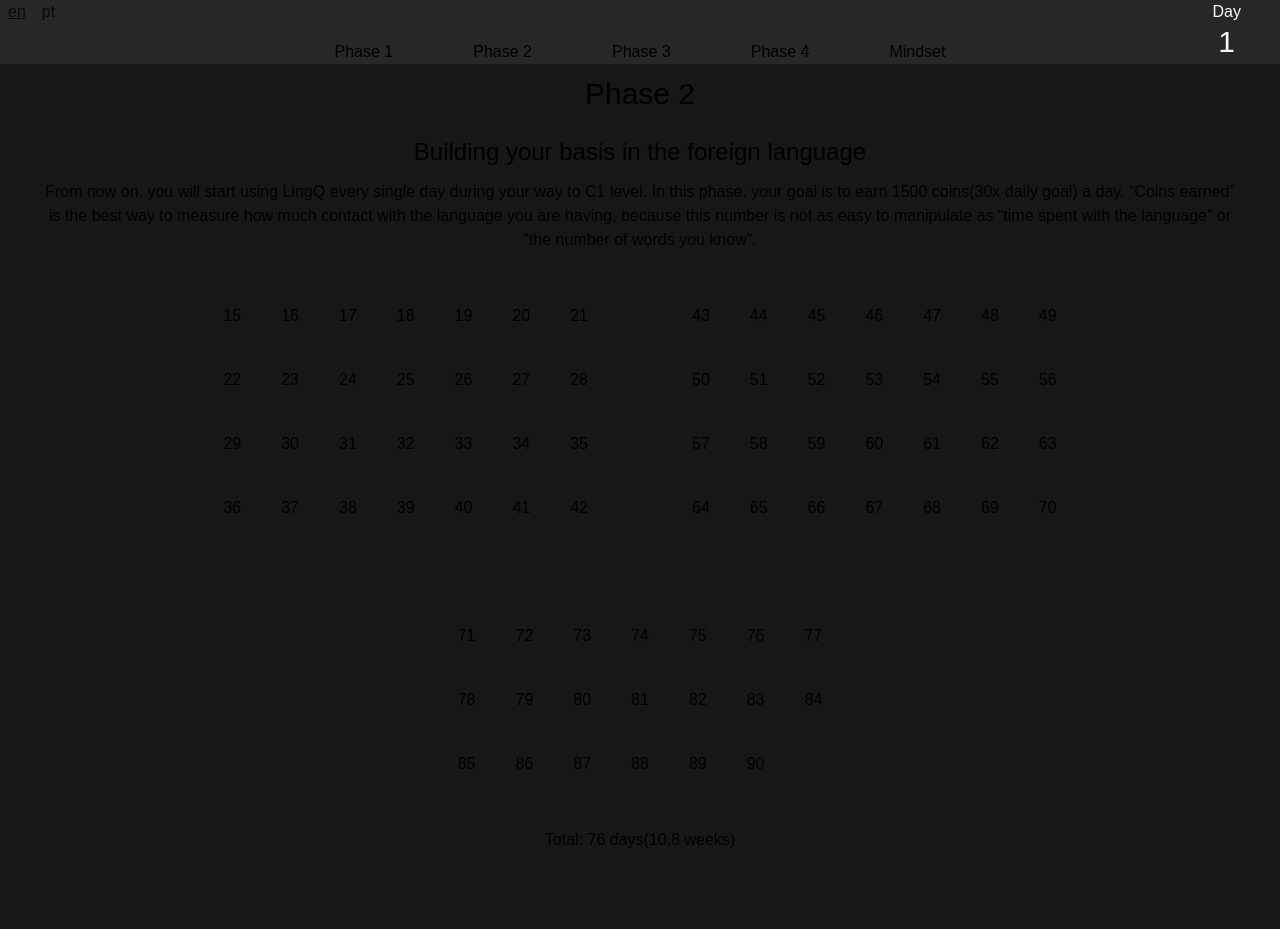
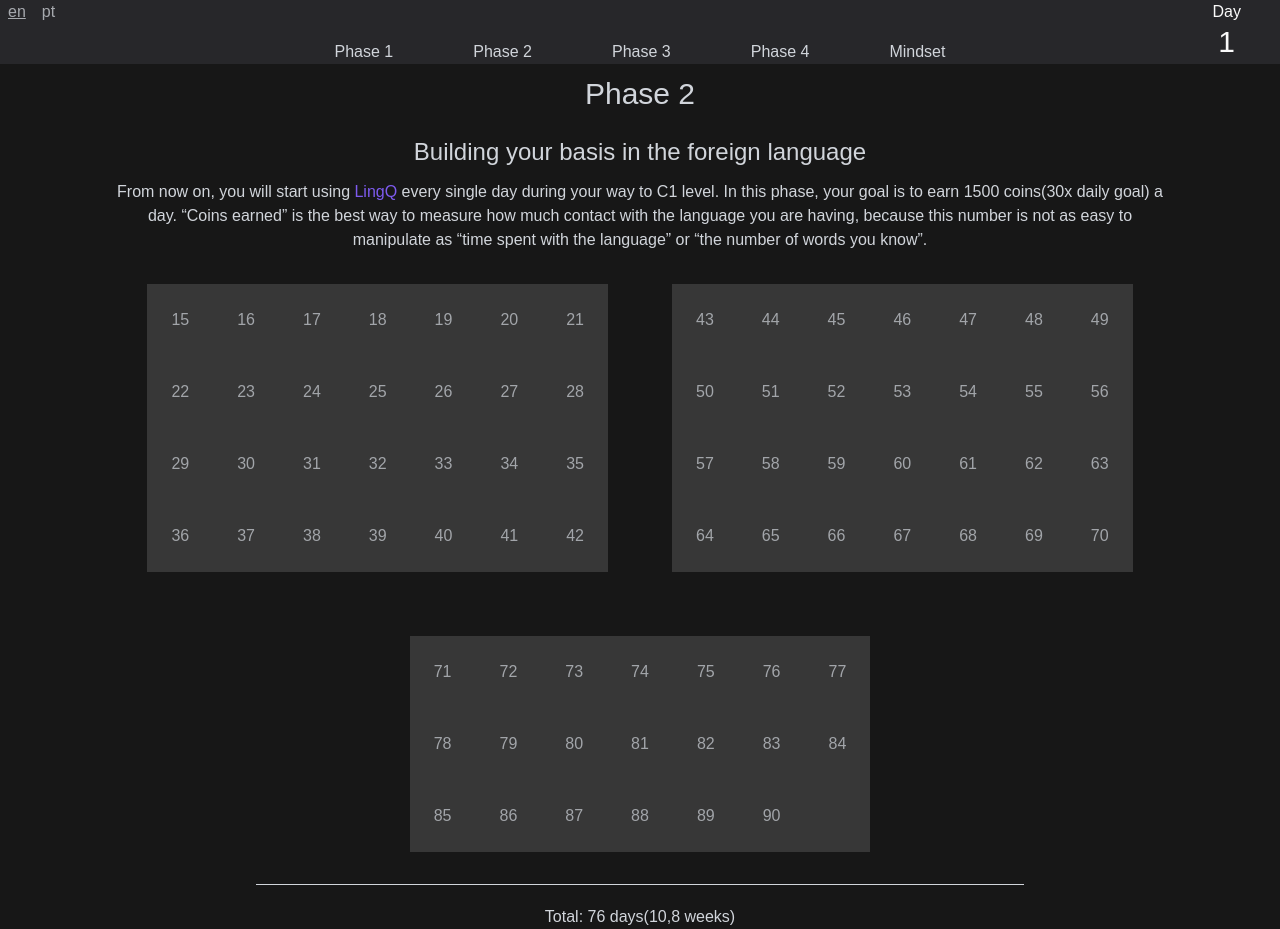
Before and after one commit to henriquerubido1/my-method, a React (Vite) app: page /phase2 in a window 1280 px wide. Before the commit the page ends 852 px from the top, so only its background shows below. Built offline with nearby package versions, Linux system fonts and the light colour scheme.

Commit message:
feat:phase2 refactored

```diff
--- a/src/constants/consts.js
+++ b/src/constants/consts.js
@@ -1,15 +1 @@
-export const primaryDays = [...Array(15).keys()];
-
-export const days = primaryDays.slice(1);
-
-export const firstWeek = days.filter(day => day < 8);
-
-export const secondWeek = days.filter(day => day > 7);
-
 export const getFinishedDays = localStorage.getItem('finishedDays');
-
-const filterDays = firstWeek.filter((day) => day <= getFinishedDays);
-
-const filterDays2 = secondWeek.filter((day) => day <= getFinishedDays);
-
-export const finishedDays = [...filterDays, ...filterDays2];
--- /dev/null
+++ b/src/constants/firstCalendar.js
@@ -0,0 +1,11 @@
+import { getFinishedDays } from './consts';
+
+const days = [...Array(15).keys()].slice(1);
+
+export const firstWeek = days.filter(day => day < 8);
+export const secondWeek = days.filter(day => day > 7);
+
+const filterDays = firstWeek.filter((day) => day <= getFinishedDays);
+const filterDays2 = secondWeek.filter((day) => day <= getFinishedDays);
+
+export const finishedDays = [...filterDays, ...filterDays2];
--- /dev/null
+++ b/src/constants/secondCalendar.js
@@ -0,0 +1,41 @@
+import { getFinishedDays } from './consts';
+
+const days = [...Array(91).keys()].slice(15);
+
+export const firstWeek = days.filter(day => day < 22);
+export const secondWeek = days.filter(day => day > 21 && day < 29);
+export const thirdWeek = days.filter(day => day > 28 && day < 36);
+export const fourthWeek = days.filter(day => day > 35 && day < 43);
+export const fifthWeek = days.filter(day => day > 42 && day < 50);
+export const sixthWeek = days.filter(day => day > 49 && day < 57);
+export const seventhWeek = days.filter(day => day > 56 && day < 64);
+export const eighthWeek = days.filter(day => day > 63 && day < 71);
+export const ninthWeek = days.filter(day => day > 70 && day < 78);
+export const tenthWeek = days.filter(day => day > 77 && day < 85);
+export const eleventhWeek = days.filter(day => day > 84 && day < 91);
+
+const filterDays = firstWeek.filter((day) => day <= getFinishedDays);
+const filterDays2 = secondWeek.filter((day) => day <= getFinishedDays);
+const filterDays3 = thirdWeek.filter((day) => day <= getFinishedDays);
+const filterDays4 = fourthWeek.filter((day) => day <= getFinishedDays);
+const filterDays5 = fifthWeek.filter((day) => day <= getFinishedDays);
+const filterDays6 = sixthWeek.filter((day) => day <= getFinishedDays);
+const filterDays7 = seventhWeek.filter((day) => day <= getFinishedDays);
+const filterDays8 = eighthWeek.filter((day) => day <= getFinishedDays);
+const filterDays9 = ninthWeek.filter((day) => day <= getFinishedDays);
+const filterDays10 = tenthWeek.filter((day) => day <= getFinishedDays);
+const filterDays11 = eleventhWeek.filter((day) => day <= getFinishedDays);
+
+export const finishedDays = [
+	...filterDays,
+	...filterDays2,
+	...filterDays3,
+	...filterDays4,
+	...filterDays5,
+	...filterDays6,
+	...filterDays7,
+	...filterDays8,
+	...filterDays9,
+	...filterDays10,
+	...filterDays11
+];
--- a/src/pages/en/Phase2.jsx
+++ b/src/pages/en/Phase2.jsx
@@ -1,105 +1,55 @@
 import React, { useEffect } from 'react';
 import Header from '../../components/en/Header';
+import { checkedStyle, uncheckedStyle } from '../../constants/styles';
+import { lingQ } from '../../constants/links';
+import { finishDay } from '../../functions/funcs';
+import { getFinishedDays } from '../../constants/consts';
+import {
+	firstWeek,
+	secondWeek,
+	thirdWeek,
+	fourthWeek,
+	fifthWeek,
+	sixthWeek,
+	seventhWeek,
+	eighthWeek,
+	ninthWeek,
+	tenthWeek,
+	eleventhWeek,
+	finishedDays,
+} from '../../constants/secondCalendar';
 
 function Phase2() {
-	const primaryDays = [...Array(91).keys()];
-	const days = primaryDays.slice(15);
-	const firstWeek = days.filter(day => day < 22);
-	const secondWeek = days.filter(day => day > 21 && day < 29);
-	const thirdWeek = days.filter(day => day > 28 && day < 36);
-	const fourthWeek = days.filter(day => day > 35 && day < 43);
-	const fifthWeek = days.filter(day => day > 42 && day < 50);
-	const sixthWeek = days.filter(day => day > 49 && day < 57);
-	const seventhWeek = days.filter(day => day > 56 && day < 64);
-	const eighthWeek = days.filter(day => day > 63 && day < 71);
-	const ninthWeek = days.filter(day => day > 70 && day < 78);
-	const tenthWeek = days.filter(day => day > 77 && day < 85);
-	const eleventhWeek = days.filter(day => day > 84 && day < 91);
-	const getFinishedDays = localStorage.getItem('finishedDays');
-	const getClassDays = localStorage.getItem('finishedClasses');
-	const getWritingDays = localStorage.getItem('finishedWritings');
-	let checkClassDays = typeof JSON.parse(getClassDays) === 'number' ? JSON.parse(getClassDays) : 0;
-	let checkWritingDays = typeof JSON.parse(getWritingDays) === 'number' ? JSON.parse(getWritingDays) : 0;
 
-	function finishDay ({ target }) {
-		if (target.className === 'bg-indigo p-5') {
-			localStorage.setItem('finishedClasses', checkClassDays += 1);
-			localStorage.setItem('finishedDays', target.innerHTML);
-			return target.className='bg-blue p-5';
-		} else if (target.className === 'bg-rose p-5') {
-			localStorage.setItem('finishedWritings', checkWritingDays += 1);
-			localStorage.setItem('finishedDays', target.innerHTML);
-			return target.className='bg-blue p-5';
-		} else if (target.className !== 'bg-gray-dark p-5') {
-			localStorage.setItem('finishedDays', target.innerHTML - 1);
-			return target.className='bg-gray-dark p-5';
-		}  else {
-			localStorage.setItem('finishedDays', target.innerHTML);
-			return target.className='bg-blue p-5';
-		}
-	}
-
-	function setClassDay ({ target }) {
-		target.className='bg-indigo p-5';
-	}
-
-	function setWritingDay ({ target }) {
-		target.className='bg-rose p-5';
-	}
-
-	const filterDays = firstWeek.filter((day) => day <= getFinishedDays);
-	const filterDays2 = secondWeek.filter((day) => day <= getFinishedDays);
-	const filterDays3 = thirdWeek.filter((day) => day <= getFinishedDays);
-	const filterDays4 = fourthWeek.filter((day) => day <= getFinishedDays);
-	const filterDays5 = fifthWeek.filter((day) => day <= getFinishedDays);
-	const filterDays6 = sixthWeek.filter((day) => day <= getFinishedDays);
-	const filterDays7 = seventhWeek.filter((day) => day <= getFinishedDays);
-	const filterDays8 = eighthWeek.filter((day) => day <= getFinishedDays);
-	const filterDays9 = ninthWeek.filter((day) => day <= getFinishedDays);
-	const filterDays10 = tenthWeek.filter((day) => day <= getFinishedDays);
-	const filterDays11 = eleventhWeek.filter((day) => day <= getFinishedDays);
-	const finishedDays = [
-		...filterDays,
-		...filterDays2,
-		...filterDays3,
-		...filterDays4,
-		...filterDays5,
-		...filterDays6,
-		...filterDays7,
-		...filterDays8,
-		...filterDays9,
-		...filterDays10,
-		...filterDays11
-	];
 
 	useEffect(() => {
-		finishedDays.forEach(day => document.getElementById(day).className='bg-blue p-5');
+		finishedDays.forEach(day => document.getElementById(day).className=checkedStyle);
 	}, [finishedDays]);
 
 	return (
-		<div className="text-blue">
+		<div className="text-light-gray">
 			<Header en="/phase2" pt="pt/phase2" />
 			<h1 className="text-center p-3 text-3xl">Phase 2</h1>
 			<h3 className="text-center p-3 text-2xl">Building your basis in the foreign language</h3>
-			<p className="text-center mx-10">From now on, you will start using <a href="https://www.lingq.com/en/" className="text-purple hover:underline">LingQ</a> every single day during your way to C1 level. In this phase, your goal is to earn 1500 coins(30x daily goal) a day. “Coins earned” is the best way to measure how much contact with the language you are having, because this number is not as easy to manipulate as “time spent with the language” or “the number of words you know”.</p>
+			<p className="text-center mx-auto w-5/6">From now on, you will start using <a href={ lingQ } target="_blank" rel="noopener noreferrer" className="text-violet hover:underline">LingQ</a> every single day during your way to C1 level. In this phase, your goal is to earn 1500 coins(30x daily goal) a day. “Coins earned” is the best way to measure how much contact with the language you are having, because this number is not as easy to manipulate as “time spent with the language” or “the number of words you know”.</p>
 			<div className="flex justify-center">
 				<table className="m-8">
 					<tbody>
 						<tr>
 							{ /* eslint-disable-next-line react/jsx-key */ }
-							{ firstWeek.map(day => <td id={ day } className="bg-gray-dark p-5" onClick={ finishDay } onAuxClick={ setClassDay } onDoubleClick={ setWritingDay }>{ day }</td>) }
+							{ firstWeek.map(day => <td id={ day } className={uncheckedStyle} onClick={ finishDay }>{ day }</td>) }
 						</tr>
 						<tr>
 							{ /* eslint-disable-next-line react/jsx-key */ }
-							{ secondWeek.map(day => <td id={ day } className="bg-gray-dark p-5" onClick={ finishDay } onAuxClick={ setClassDay } onDoubleClick={ setWritingDay }>{ day }</td>) }
+							{ secondWeek.map(day => <td id={ day } className={uncheckedStyle} onClick={ finishDay }>{ day }</td>) }
 						</tr>
 						<tr>
 							{ /* eslint-disable-next-line react/jsx-key */ }
-							{ thirdWeek.map(day => <td id={ day } className="bg-gray-dark p-5" onClick={ finishDay } onAuxClick={ setClassDay } onDoubleClick={ setWritingDay }>{ day }</td>) }
+							{ thirdWeek.map(day => <td id={ day } className={uncheckedStyle} onClick={ finishDay }>{ day }</td>) }
 						</tr>
 						<tr>
 							{ /* eslint-disable-next-line react/jsx-key */ }
-							{ fourthWeek.map(day => <td id={ day } className="bg-gray-dark p-5" onClick={ finishDay } onAuxClick={ setClassDay } onDoubleClick={ setWritingDay }>{ day }</td>) }
+							{ fourthWeek.map(day => <td id={ day } className={uncheckedStyle} onClick={ finishDay }>{ day }</td>) }
 						</tr>
 					</tbody>
 				</table>
@@ -107,19 +57,19 @@ function Phase2() {
 					<tbody>
 						<tr>
 							{ /* eslint-disable-next-line react/jsx-key */ }
-							{ fifthWeek.map(day => <td id={ day } className="bg-gray-dark p-5" onClick={ finishDay } onAuxClick={ setClassDay } onDoubleClick={ setWritingDay }>{ day }</td>) }
+							{ fifthWeek.map(day => <td id={ day } className={uncheckedStyle} onClick={ finishDay }>{ day }</td>) }
 						</tr>
 						<tr>
 							{ /* eslint-disable-next-line react/jsx-key */ }
-							{ sixthWeek.map(day => <td id={ day } className="bg-gray-dark p-5" onClick={ finishDay } onAuxClick={ setClassDay } onDoubleClick={ setWritingDay }>{ day }</td>) }
+							{ sixthWeek.map(day => <td id={ day } className={uncheckedStyle} onClick={ finishDay }>{ day }</td>) }
 						</tr>
 						<tr>
 							{ /* eslint-disable-next-line react/jsx-key */ }
-							{ seventhWeek.map(day => <td id={ day } className="bg-gray-dark p-5" onClick={ finishDay } onAuxClick={ setClassDay } onDoubleClick={ setWritingDay }>{ day }</td>) }
+							{ seventhWeek.map(day => <td id={ day } className={uncheckedStyle} onClick={ finishDay }>{ day }</td>) }
 						</tr>
 						<tr>
 							{ /* eslint-disable-next-line react/jsx-key */ }
-							{ eighthWeek.map(day => <td id={ day } className="bg-gray-dark p-5" onClick={ finishDay } onAuxClick={ setClassDay } onDoubleClick={ setWritingDay }>{ day }</td>) }
+							{ eighthWeek.map(day => <td id={ day } className={uncheckedStyle} onClick={ finishDay }>{ day }</td>) }
 						</tr>
 					</tbody>
 				</table>
@@ -129,22 +79,22 @@ function Phase2() {
 					<tbody>
 						<tr>
 							{ /* eslint-disable-next-line react/jsx-key */ }
-							{ ninthWeek.map(day => <td id={ day } className="bg-gray-dark p-5" onClick={ finishDay } onAuxClick={ setClassDay } onDoubleClick={ setWritingDay }>{ day }</td>) }
+							{ ninthWeek.map(day => <td id={ day } className={uncheckedStyle} onClick={ finishDay }>{ day }</td>) }
 						</tr>
 						<tr>
 							{ /* eslint-disable-next-line react/jsx-key */ }
-							{ tenthWeek.map(day => <td id={ day } className="bg-gray-dark p-5" onClick={ finishDay } onAuxClick={ setClassDay } onDoubleClick={ setWritingDay }>{ day }</td>) }
+							{ tenthWeek.map(day => <td id={ day } className={uncheckedStyle} onClick={ finishDay }>{ day }</td>) }
 						</tr>
 						<tr>
 							{ /* eslint-disable-next-line react/jsx-key */ }
-							{ eleventhWeek.map(day => <td id={ day } className="bg-gray-dark p-5" onClick={ finishDay } onAuxClick={ setClassDay } onDoubleClick={ setWritingDay }>{ day }</td>) }
-							<td className={ getFinishedDays >= 90 ? 'bg-blue p-5' : 'bg-gray-dark p-5' }></td>
+							{ eleventhWeek.map(day => <td id={ day } className={uncheckedStyle} onClick={ finishDay }>{ day }</td>) }
+							<td className={ getFinishedDays >= 90 ? checkedStyle : uncheckedStyle }></td>
 						</tr>
 					</tbody>
 				</table>
 			</div>
-			<h5 className="text-center">Total: 76 days(10,8 weeks)</h5>
-			{/* <p className="text-center opacity-75 text-sm">tip: you can click with the right button and double click to mark class days and days of writing, respectively</p> */}
+			<hr className='mx-auto w-3/5' />
+			<h5 className="text-center mt-5">Total: 76 days(10,8 weeks)</h5>
 		</div>
 	);
 }
--- a/src/pages/pt/Phase1pt.jsx
+++ b/src/pages/pt/Phase1pt.jsx
@@ -1,9 +1,9 @@
 import React, { useEffect } from 'react';
 import HeaderPt from '../../components/pt/HeaderPt';
-import { firstWeek, secondWeek, finishedDays } from '../../constants/consts';
 import { checkedStyle, uncheckedStyle } from '../../constants/styles';
-import { duolingo, lingQ, lingodeer } from '../../constants/links';
+import { duolingo, lingQPt, lingodeer } from '../../constants/links';
 import { finishDay } from '../../functions/funcs';
+import { firstWeek, secondWeek, finishedDays } from '../../constants/firstCalendar';
 
 
 function Phase1pt() {
@@ -17,7 +17,7 @@ function Phase1pt() {
 			<HeaderPt en="/" pt="/pt/phase1" />
 			<h1 className="text-center p-3 text-3xl">Fase 1</h1>
 			<h3 className="text-center p-3 text-2xl">Aprendendo suas primeiras palavras e estruturas gramaticais</h3>
-			<p className="text-center mx-auto w-5/6">Nessa fase você irá usar o <a href={ duolingo } target="_blank" rel="noopener noreferrer" className="text-violet hover:underline">Duolingo</a> durante 2 semanas para aprender suas primeiras palavras, para que você possa passar para o <a href={ lingQ } target="_blank" rel="noopener noreferrer" className="text-violet hover:underline">LingQ</a> futuramente. Nesta fase você irá estudar por volta de uma hora por dia utilizando o <a href="https://www.youtube.com/watch?v=qWTsFh8c37U" target="_blank" rel="noopener noreferrer" className="text-purple hover:underline">Método de Cascata</a> (a explicação do método começa aos 8:00 minutos, ative as legendas).</p>
+			<p className="text-center mx-auto w-5/6">Nessa fase você irá usar o <a href={ duolingo } target="_blank" rel="noopener noreferrer" className="text-violet hover:underline">Duolingo</a> durante 2 semanas para aprender suas primeiras palavras, para que você possa passar para o <a href={ lingQPt } target="_blank" rel="noopener noreferrer" className="text-violet hover:underline">LingQ</a> futuramente. Nesta fase você irá estudar por volta de uma hora por dia utilizando o <a href="https://www.youtube.com/watch?v=qWTsFh8c37U" target="_blank" rel="noopener noreferrer" className="text-purple hover:underline">Método de Cascata</a> (a explicação do método começa aos 8:00 minutos, ative as legendas).</p>
 			<div className="flex justify-center">
 				<table className="m-8">
 					<tbody>
```
Also changed, not shown: src/pages/en/Phase1.jsx (+6 -6 lines).
